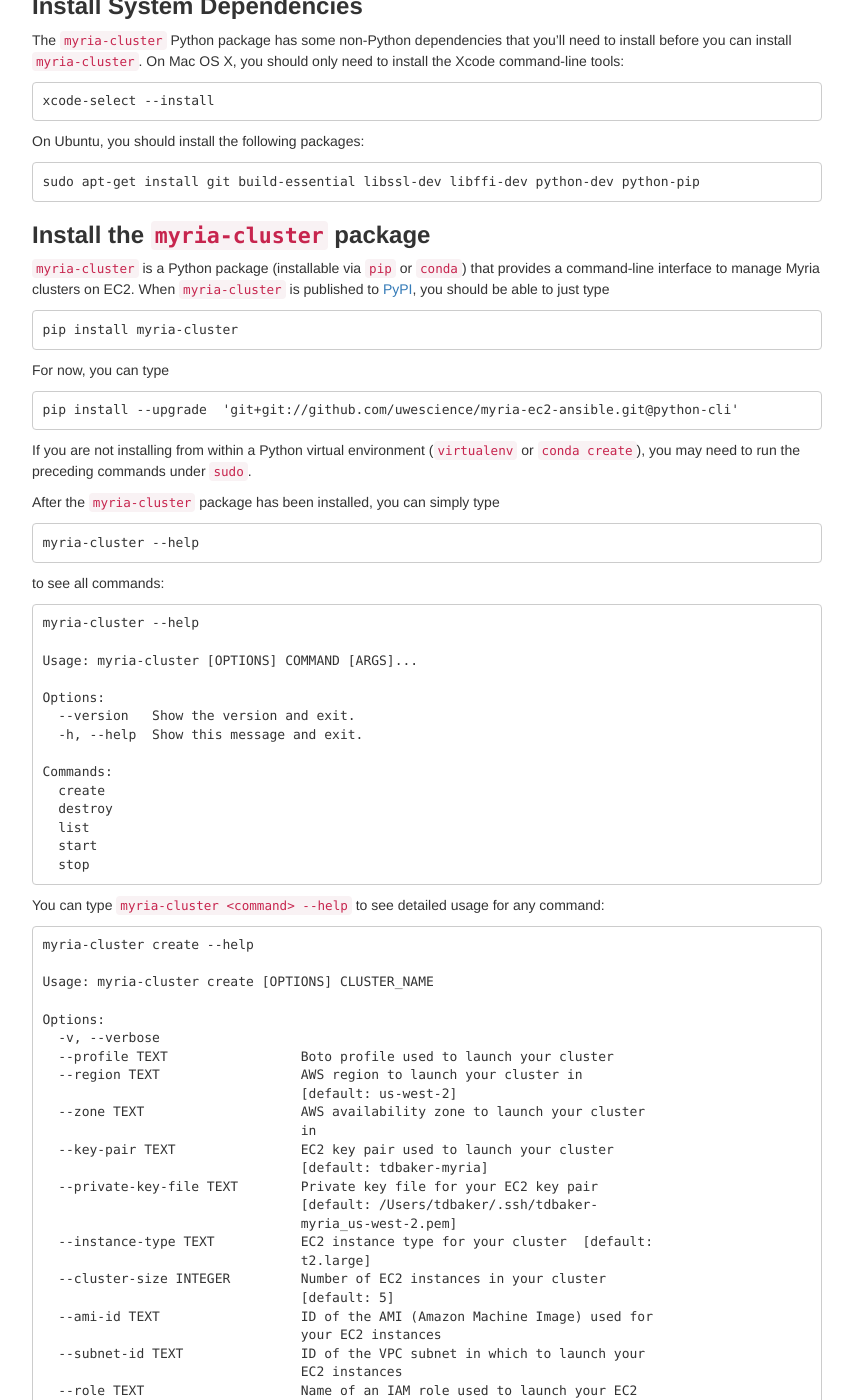
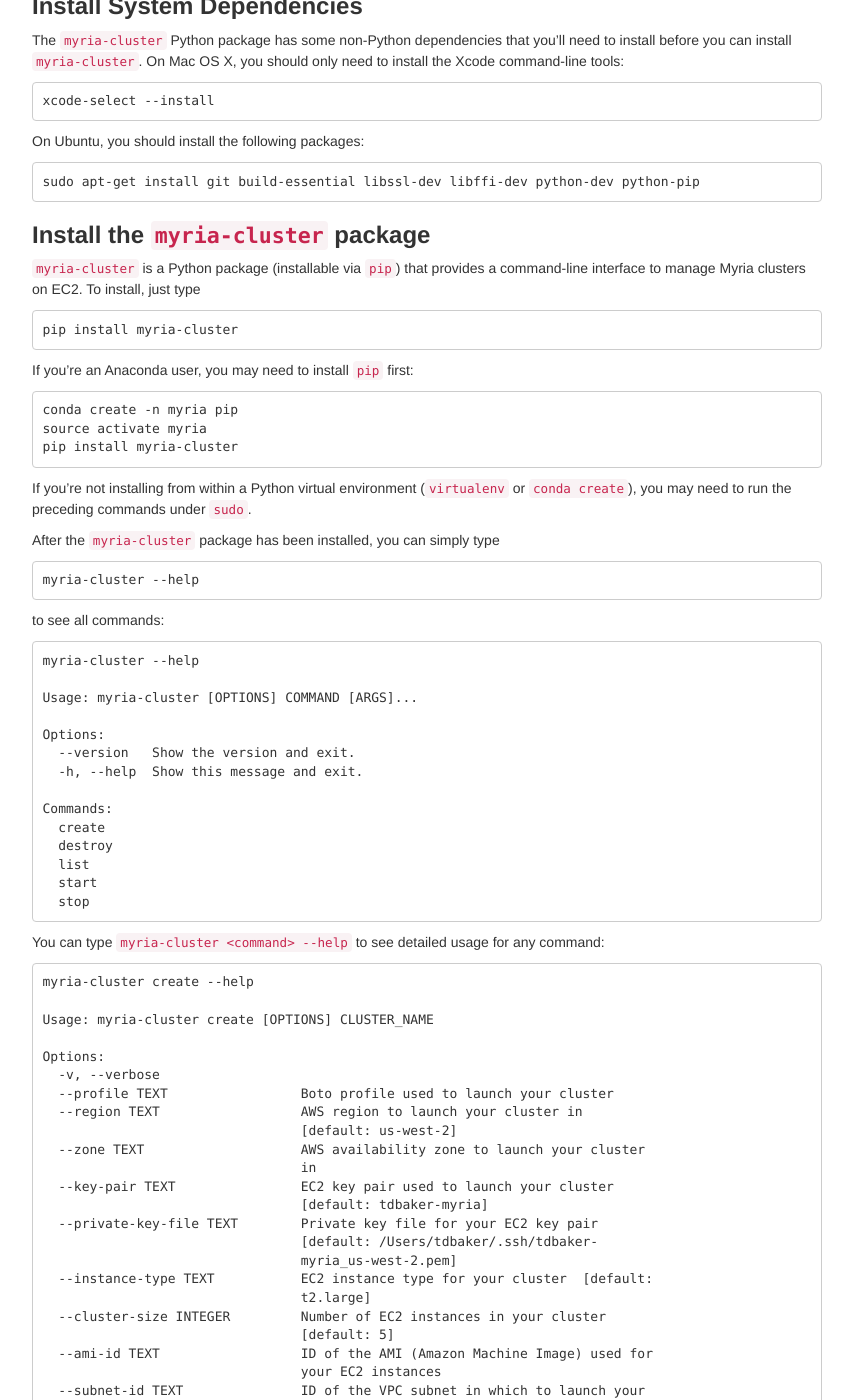
Before and after one commit to uwescience/myria-website, a Jekyll site: the page built from docs/myria-ec2.markdown, in a window 1280 px wide and 1400 px high, scrolled down 636 px. Shown: the whole window, without its empty margins (213-1066 px from the left). Built offline with Jekyll 4.4.1, drawn with Linux system fonts in a browser that asks for light colours; nearby versions of some CDN libraries; Markdown is read by kramdown in place of the engine named in the settings; some of the changed text lies outside the part shown.

Commit message:
update for PyPI changes

````diff
--- a/docs/myria-ec2.markdown
+++ b/docs/myria-ec2.markdown
@@ -30,17 +30,19 @@
 ```
 
 ### __Install the `myria-cluster` package__
-[`myria-cluster`](https://github.com/uwescience/myria-ec2-ansible/tree/python-cli) is a Python package (installable via `pip` or `conda`) that provides a command-line interface to manage Myria clusters on EC2. When `myria-cluster` is published to [PyPI](https://pypi.python.org/pypi), you should be able to just type
+[`myria-cluster`](https://github.com/uwescience/myria-ec2-ansible) is a Python package (installable via `pip`) that provides a command-line interface to manage Myria clusters on EC2. To install, just type
 ```
 pip install myria-cluster
 ```
 
-For now, you can type
+If you're an Anaconda user, you may need to install `pip` first:
 ```
-pip install --upgrade  'git+git://github.com/uwescience/myria-ec2-ansible.git@python-cli'
+conda create -n myria pip
+source activate myria
+pip install myria-cluster
 ```
 
-If you are not installing from within a Python virtual environment (`virtualenv` or `conda create`), you may need to run the preceding commands under `sudo`.
+If you're not installing from within a Python virtual environment (`virtualenv` or `conda create`), you may need to run the preceding commands under `sudo`.
 
 After the `myria-cluster` package has been installed, you can simply type
 ```
@@ -108,6 +110,11 @@
                                  available for Myria processes  [default: 6.0]
   --node-vcores INTEGER          Number of virtual CPUs on each EC2 instance
                                  available for Myria processes  [default: 2]
+  --workers-per-node INTEGER     Number of Myria workers per cluster node
+                                 [default: 1]
+  --cluster-log-level TEXT       One of OFF, FATAL, ERROR, WARN, DEBUG, TRACE,
+                                 ALL, from lowest to highest level of detail
+                                 [default: WARN]
   -h, --help                     Show this message and exit.
 ```
 
````
Also changed, not shown: other parts of docs/myria-ec2.markdown (+7 -2 lines).
